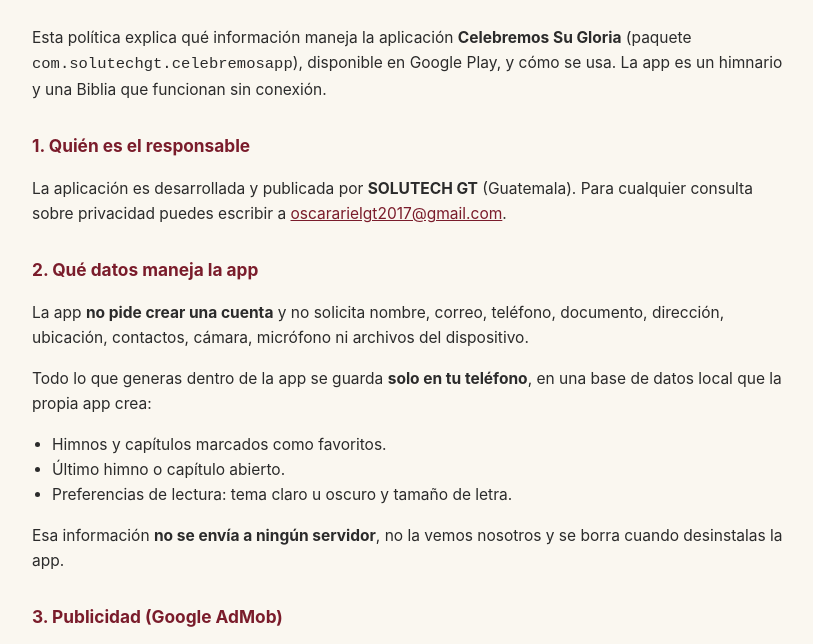
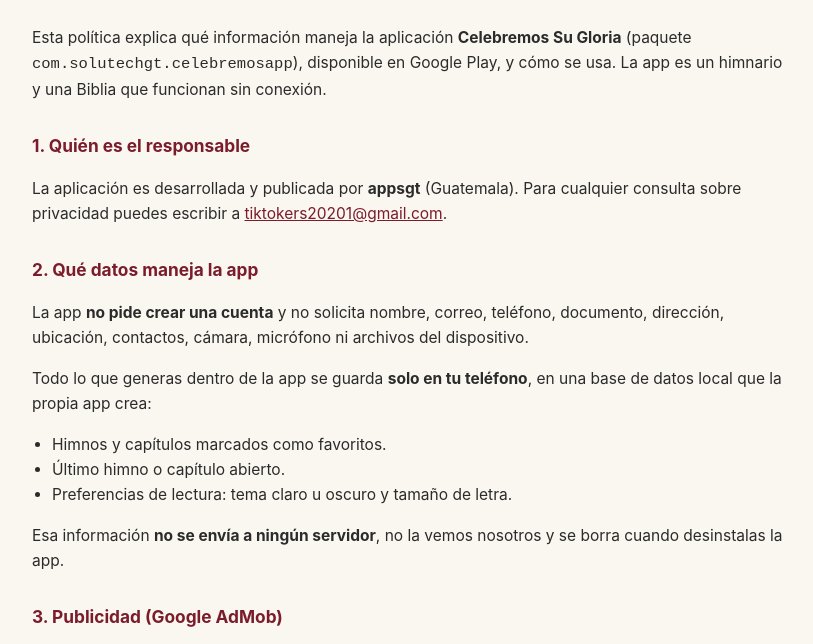
Before and after one commit to descargita-cpu/celebremos-privacidad, a plain HTML site: page index.html in a window 1280 px wide. Shown: the part 129-773 px from the top of the page, without its empty margins (228-1041 px from the left). Drawn offline with Linux system fonts and the light colour scheme.

Commit message:
Update contact email in privacy policy section

```diff
--- a/index.html
+++ b/index.html
@@ -54,9 +54,9 @@
 La app es un himnario y una Biblia que funcionan sin conexión.</p>
 
 <h2>1. Quién es el responsable</h2>
-<p>La aplicación es desarrollada y publicada por <strong>SOLUTECH GT</strong> (Guatemala).
+<p>La aplicación es desarrollada y publicada por <strong>appsgt</strong> (Guatemala).
 Para cualquier consulta sobre privacidad puedes escribir a
-<a href="mailto:oscararielgt2017@gmail.com">oscararielgt2017@gmail.com</a>.</p>
+<a href="mailto:tiktokers20201@gmail.com">tiktokers20201@gmail.com</a>.</p>
 
 <h2>2. Qué datos maneja la app</h2>
 <p>La app <strong>no pide crear una cuenta</strong> y no solicita nombre, correo, teléfono, documento,
@@ -124,7 +124,7 @@ Los anuncios se sirven mediante conexiones cifradas (HTTPS).</p>
 <p>Puedes borrar toda la información local desinstalando la app o desde
 <em>Ajustes → Aplicaciones → Celebremos Su Gloria → Almacenamiento → Borrar datos</em>.
 Para consultas o solicitudes relacionadas con la publicidad, escríbenos a
-<a href="mailto:oscararielgt2017@gmail.com">oscararielgt2017@gmail.com</a>; si el caso involucra datos tratados por
+<a href="mailto:tiktokers20201@gmail.com">tiktokers20201@gmail.com</a>; si el caso involucra datos tratados por
 Google, también puedes acudir a los canales indicados en su política.</p>
 
 <h2>9. Cambios en esta política</h2>
```
